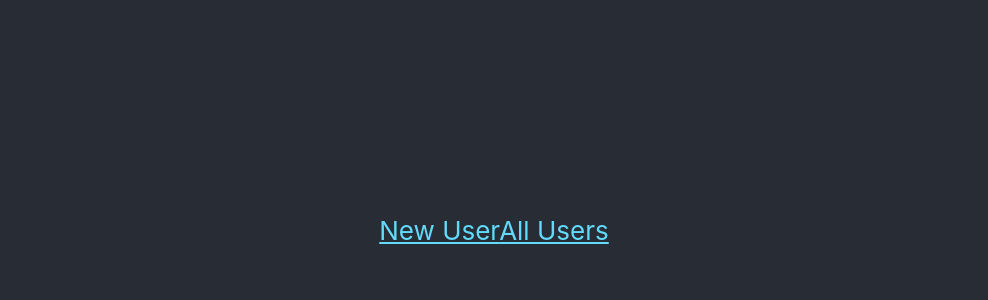
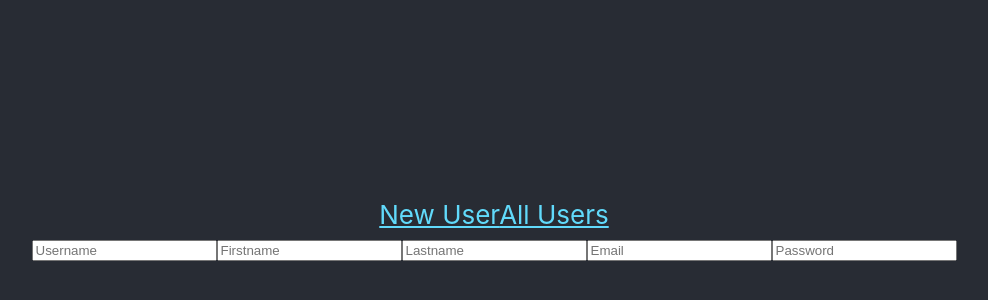
Before and after one commit to aminubarade/todo-frontend, a React (Create React App) app: page /create_user in a window 1280 px wide. Shown: the part 170-470 px from the top of the page, without its empty margins (146-1134 px from the left). Built offline with nearby package versions, Linux system fonts and the light colour scheme.

Commit message:
added user input fields

```diff
--- a/src/components/UserComponent/createUser.js
+++ b/src/components/UserComponent/createUser.js
@@ -1,12 +1,19 @@
 //import logo from './logo.svg';
 //import './App.css';
-import {Routes, Route} from 'react-router-dom';
-import Navbar from "../../components/navbar";
-import AppRoute from '../../Routes';
+// import {Routes, Route} from 'react-router-dom';
+// import Navbar from "../../components/navbar";
+// import AppRoute from '../../Routes';
 
 function CreateUser() {
   return (
     <div>
+       <form>
+          <input type="text" placeholder="Username" />
+          <input type="text" placeholder="Firstname" />
+          <input type="text" placeholder="Lastname" />
+          <input type="text" placeholder="Email" />
+          <input type="text" placeholder="Password" />
+       </form>
 
     </div>
   );
```
